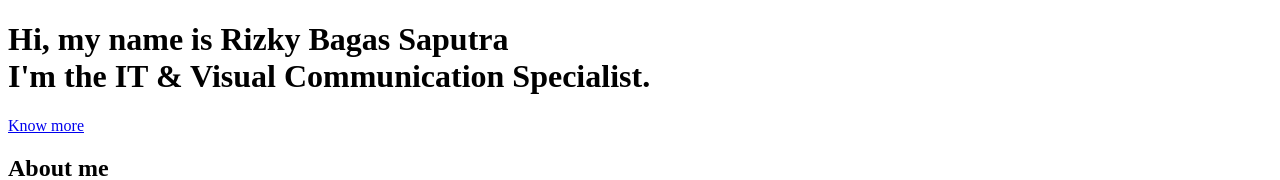
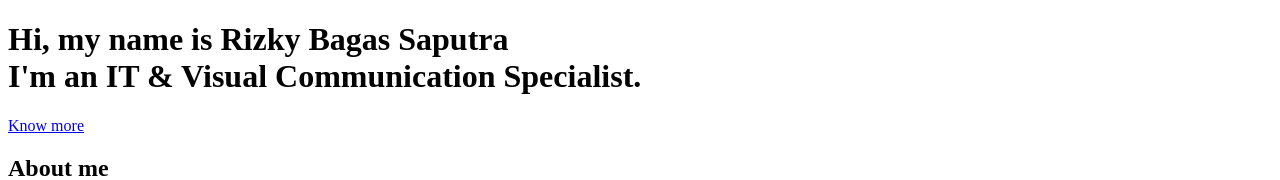
Before and after one commit to urbfbaby/SIMM, a website: page src/template.html in a window 1280 px wide. Shown: the top 180 px of the page. Drawn offline with nearby package versions, Linux system fonts and the light colour scheme.

Commit message:
Update template.html

```diff
--- a/src/template.html
+++ b/src/template.html
@@ -41,7 +41,7 @@
         <h1 class="hero-title" class="load-hidden">
           Hi, my name is <span class="text-color-main">Rizky Bagas Saputra</span>
           <br />
-          I'm the IT & Visual Communication Specialist.
+          I'm an IT & Visual Communication Specialist.
         </h1>
         <p class="hero-cta" class="load-hidden">
           <a rel="noreferrer" class="cta-btn cta-btn--hero" href="#about"
```
